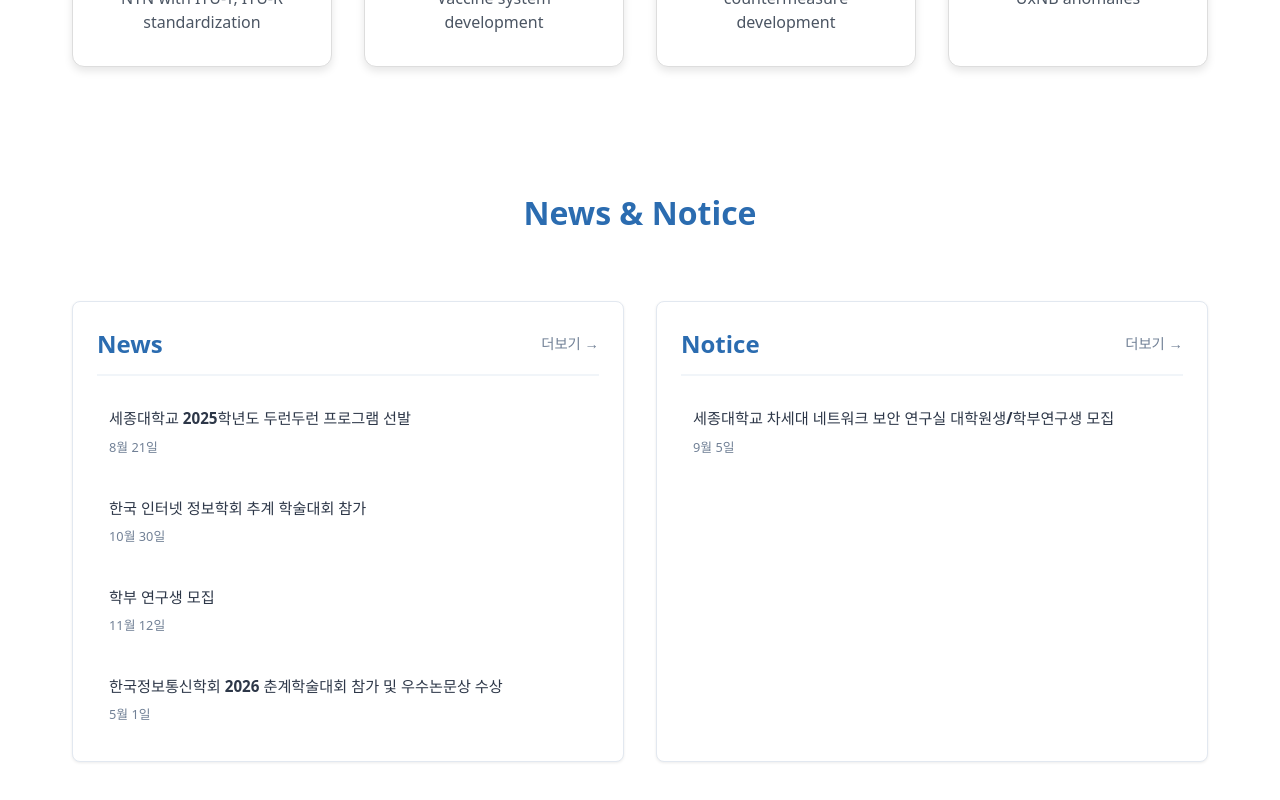
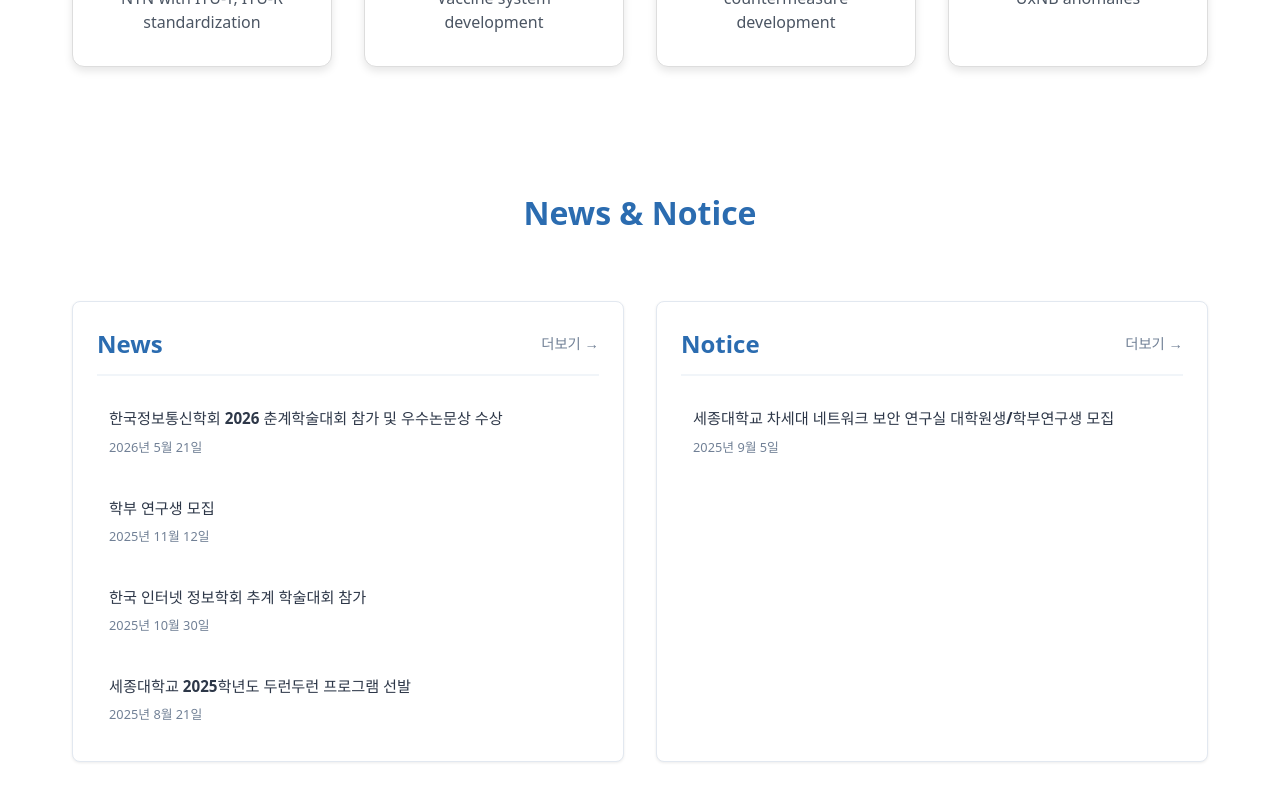
Before and after one commit to ngnslab/ngnslab.github.io, a React (Vite) app: page /#/ in a window 1280 px wide. Shown: the part 1235-2035 px from the top of the page. Built offline with nearby package versions, Linux system fonts and the light colour scheme.

Commit message:
Update home board date ordering

```diff
--- a/public/data/news.json
+++ b/public/data/news.json
@@ -37,7 +37,7 @@
   },
   {
     "id": 4,
-    "date": "2026-05-01",
+    "date": "2026-05-21",
     "category": "연구",
     "title": "한국정보통신학회 2026 춘계학술대회 참가 및 우수논문상 수상",
     "description": "",
--- a/src/pages/Home.jsx
+++ b/src/pages/Home.jsx
@@ -22,8 +22,10 @@ export default function Home() {
       fetch('/data/notice.json').then(res => res.json())
     ])
     .then(([newsData, noticeData]) => {
-      setNews(newsData.slice(0, 5));
-      setNotices(noticeData.slice(0, 5));
+      const latestNews = [...newsData].sort((a, b) => new Date(b.date) - new Date(a.date));
+      const latestNotices = [...noticeData].sort((a, b) => new Date(b.date) - new Date(a.date));
+      setNews(latestNews.slice(0, 5));
+      setNotices(latestNotices.slice(0, 5));
       setLoading(false);
     })
     .catch(err => {
@@ -43,9 +45,13 @@ export default function Home() {
     return () => clearInterval(interval);
   }, [heroImages.length]);
 
-  const formatDate = (dateString) => {
+  const formatBoardDate = (dateString) => {
     const date = new Date(dateString);
-    return date.toLocaleDateString('ko-KR', { month: 'short', day: 'numeric' });
+    return date.toLocaleDateString('ko-KR', {
+      year: 'numeric',
+      month: 'short',
+      day: 'numeric'
+    });
   };
 
   return (
@@ -135,7 +141,7 @@ export default function Home() {
                     style={{ cursor: item.id ? 'pointer' : 'default' }}
                   >
                     <h3 className="board-item-title">{item.title}</h3>
-                    <span className="board-date">{formatDate(item.date)}</span>
+                    <span className="board-date">{formatBoardDate(item.date)}</span>
                   </div>
                 ))
               )}
@@ -160,7 +166,7 @@ export default function Home() {
                     style={{ cursor: item.id ? 'pointer' : 'default' }}
                   >
                     <h3 className="board-item-title">{item.title}</h3>
-                    <span className="board-date">{formatDate(item.date)}</span>
+                    <span className="board-date">{formatBoardDate(item.date)}</span>
                   </div>
                 ))
               )}
```
